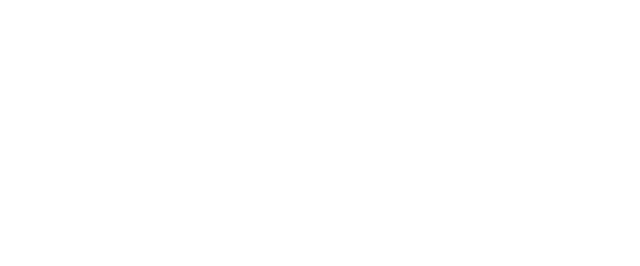
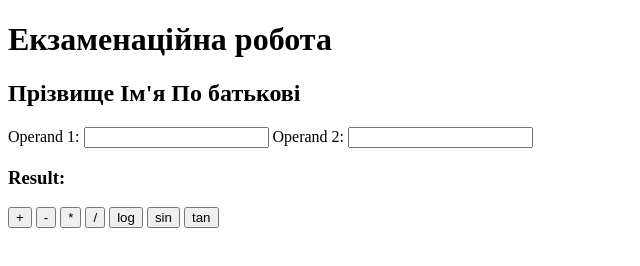
Before and after one commit to mammonian/IST4-JSlab, a plain HTML site: page exam/index.html in a window 1280 px wide. Shown: the whole page, without its empty margins (0-640 px from the left). Drawn offline with Linux system fonts and the light colour scheme.

Commit message:
index.html

```diff
--- a/exam/index.html
+++ b/exam/index.html
@@ -1,11 +1,31 @@
 <!DOCTYPE html>
 <html lang="en">
-<head>
-    <meta charset="UTF-8">
-    <meta name="viewport" content="width=device-width, initial-scale=1.0">
-    <title>Document</title>
-</head>
+    <head>
+        <meta charset="utf-8">
+        <meta name="viewport" content="width=device-width, initial-scale=1">
+        <title>Exam</title>
+        <link rel="stylesheet" href="css/styles.css">
+    </head>
 <body>
+    <h1>Екзаменаційна робота</h1>
+    <h2>Прізвище Ім'я По батькові</h2>
 
+    <div>
+        <label for="op1">Operand 1:</label>
+        <input id="op1" type="text">
+        <label for="op2">Operand 2:</label>
+        <input id="op2" type="text">
+        <h3 id="res">Result:</h3>
+        <button id="add-button">+</button>
+        <button id="sub-button">-</button>
+        <button id="mul-button">*</button>
+        <button id="div-button">/</button>
+        <button id="log-button">log</button>
+        <button id="sin-button">sin</button>
+        <button id="tan-button">tan</button>
+    </div>
+
+    <div id="content"></div>
+    <script src="js/app.js"></script>
 </body>
 </html>
```
